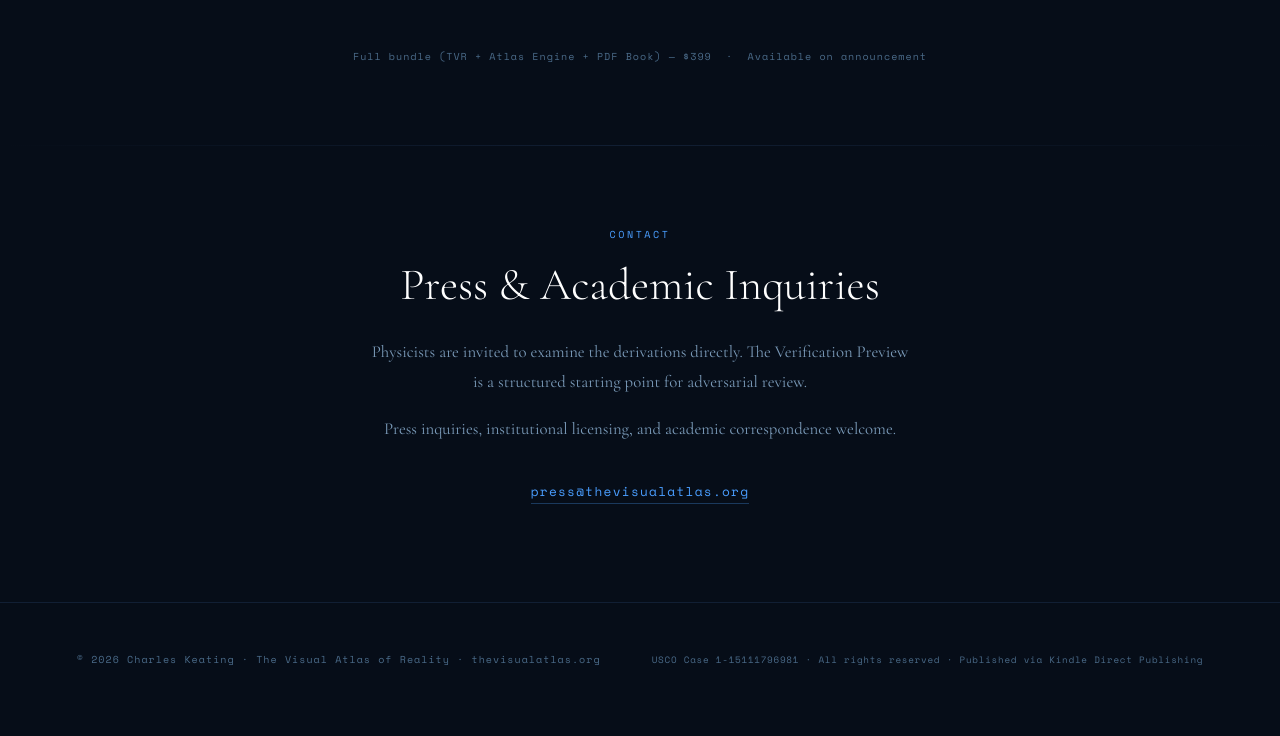
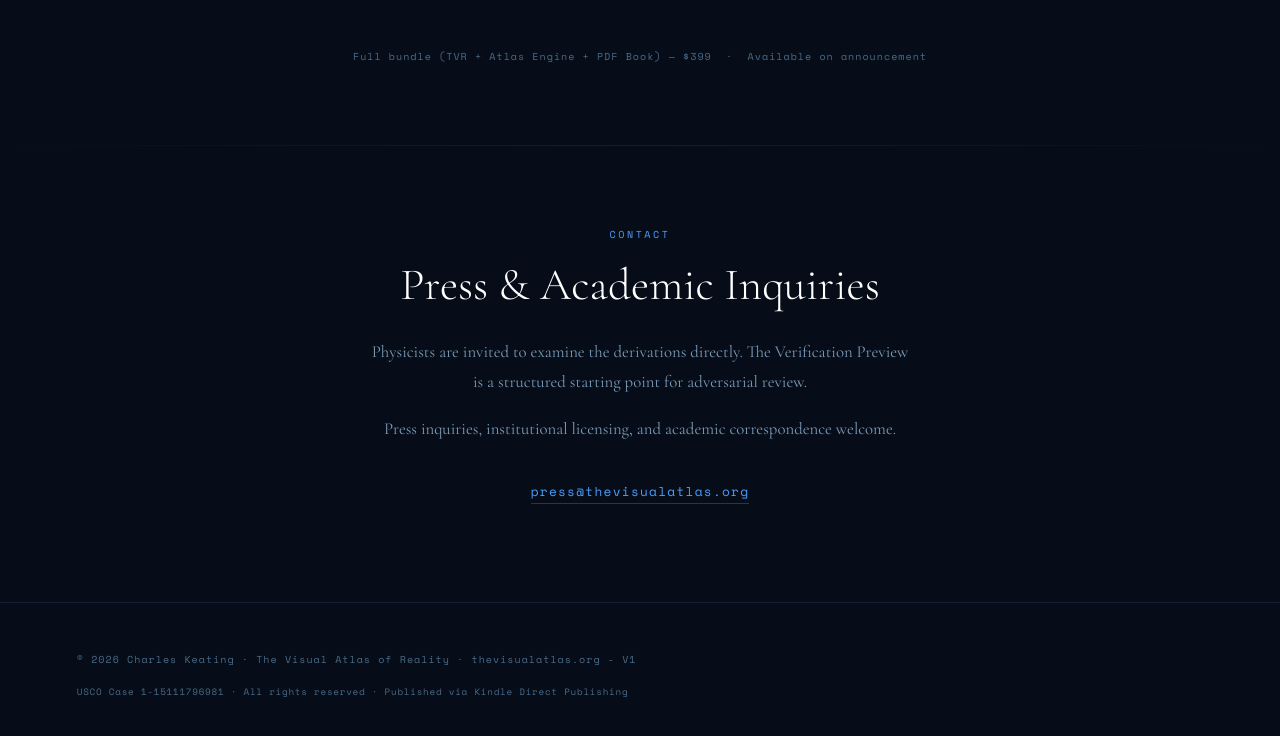
Before and after one commit to kcsco/visualatlas-site, a plain HTML site: page index.html in a window 1280 px wide. Shown: the part 5517-6253 px from the top of the page. Drawn offline with nearby package versions, Linux system fonts and the light colour scheme; files whose address does not match are found by name.

Commit message:
Update index.html

```diff
--- a/index.html
+++ b/index.html
@@ -841,7 +841,7 @@
 </section>
 
 <footer>
-  <p class="footer-copy">© 2026 Charles Keating · The Visual Atlas of Reality · thevisualatlas.org</p>
+  <p class="footer-copy">© 2026 Charles Keating · The Visual Atlas of Reality · thevisualatlas.org - V1</p>
   <p class="footer-usco">USCO Case 1-15111796981 · All rights reserved · Published via Kindle Direct Publishing</p>
 </footer>
 
```
